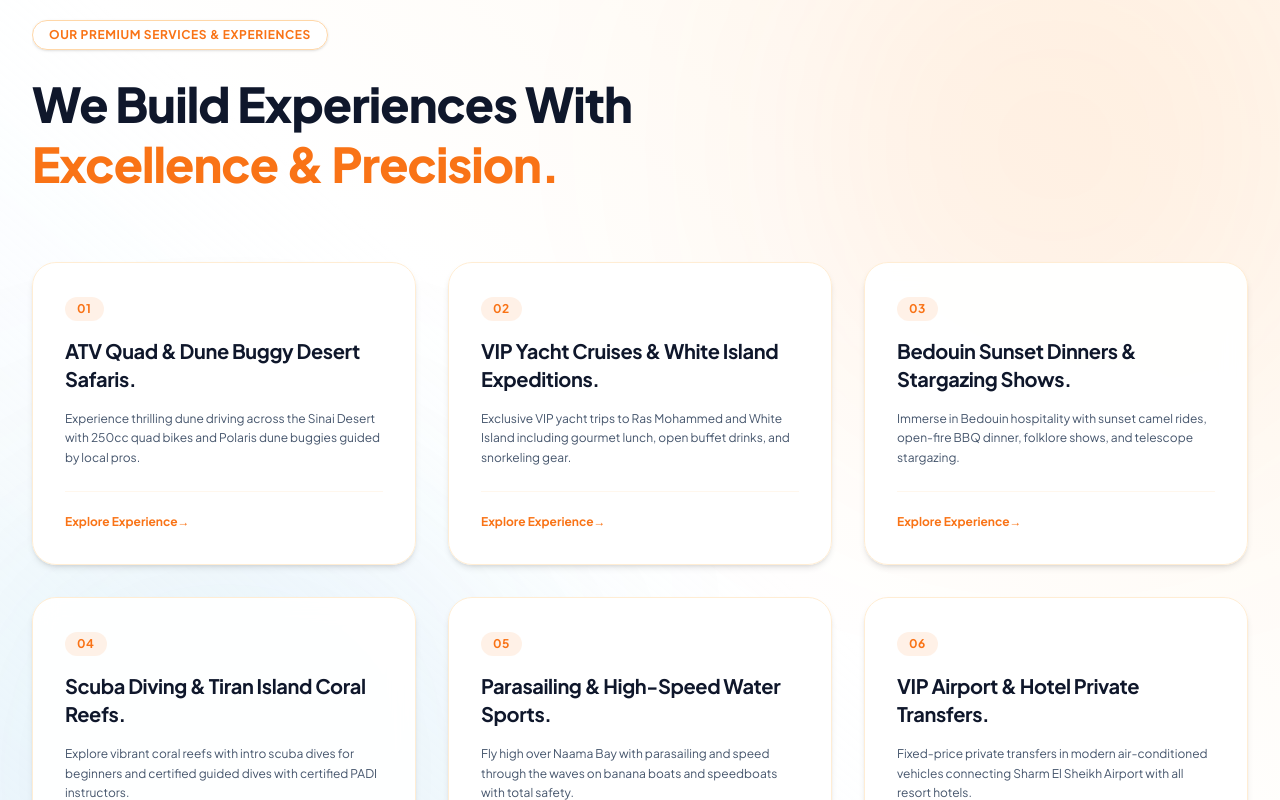
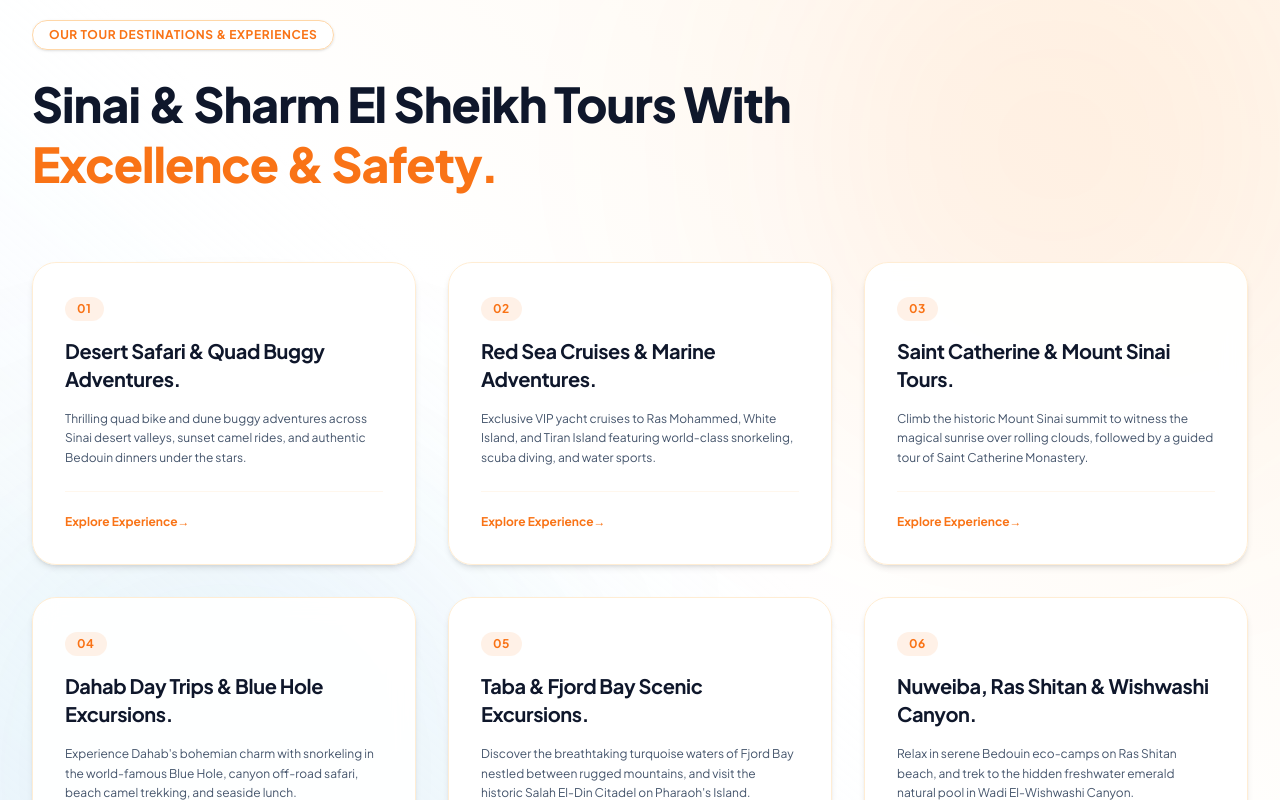
Before and after one commit to ahmedyasser1234/elhana, a React (Vite) app: page / in a window 1280 px wide. Shown: the part 1660-2460 px from the top of the page. Built offline with nearby package versions, Linux system fonts and the light colour scheme; no server answers.

Commit message:
feat(home): update service cards to highlight Safari, Sea trips, Saint Catherine, Dahab, Taba, and Nuweiba

```diff
--- a/public/media-manifest.json
+++ b/public/media-manifest.json
@@ -1,5 +1,5 @@
 {
-  "generated": "2026-10-28T12:59:35.437Z",
+  "generated": "2026-10-28T13:27:37.170Z",
   "items": [
     {
       "url": "/images/safari/atv/double/dinner/WhatsApp Image 2026-10-05 at 11.26.00 AM (1).jpeg",
--- a/src/components/home/ServicesListSection.jsx
+++ b/src/components/home/ServicesListSection.jsx
@@ -13,51 +13,51 @@ export const ServicesListSection = () => {
   const services = [
     {
       num: "01",
-      title: isAr ? "رحلات بيتش باجي وبوجي سفاري الصحراء." : "ATV Quad & Dune Buggy Desert Safaris.",
+      title: isAr ? "رحلات سفاري الصحراء والبيتش باجي." : "Desert Safari & Quad Buggy Adventures.",
       desc: isAr
-        ? "خوض تجربة القيادة الحرة في صحراء سيناء الساحرة بسيارات البوجي والبيتش باجي 250cc مع مرشدين محترفين."
-        : "Experience thrilling dune driving across the Sinai Desert with 250cc quad bikes and Polaris dune buggies guided by local pros.",
-      link: "/atv-tours"
+        ? "مغامرات قيادة البيتش باجي وسيارات البوجي في قلب صحراء سيناء ووادي الماندال، وركوب الجمال وحفلات العشاء البدوي الفاخرة تحت النجوم."
+        : "Thrilling quad bike and dune buggy adventures across Sinai desert valleys, sunset camel rides, and authentic Bedouin dinners under the stars.",
+      link: "/safari"
     },
     {
       num: "02",
-      title: isAr ? "إبحار ويخوت فاخرة إلى الجزيرة البيضاء." : "VIP Yacht Cruises & White Island Expeditions.",
+      title: isAr ? "الرحلات والأنشطة البحرية واليخوت." : "Red Sea Cruises & Marine Adventures.",
       desc: isAr
-        ? "رحلات يخوت VIP ممتازة إلى محمية رأس محمد والجزيرة البيضاء شاملة الغداء والمشروبات ومعدات السنوركلينج."
-        : "Exclusive VIP yacht trips to Ras Mohammed and White Island including gourmet lunch, open buffet drinks, and snorkeling gear.",
-      link: "/yacht-trips"
+        ? "إبحار بيخوت VIP فاخرة إلى محمية رأس محمد والجزيرة البيضاء وجزيرة تيران، مع تجارب السنوركلينج والغوص الاحترافي والألعاب المائية."
+        : "Exclusive VIP yacht cruises to Ras Mohammed, White Island, and Tiran Island featuring world-class snorkeling, scuba diving, and water sports.",
+      link: "/sea-trips"
     },
     {
       num: "03",
-      title: isAr ? "سهرات عشاء بدوي وعروض فلكلورية تحت النجوم." : "Bedouin Sunset Dinners & Stargazing Shows.",
+      title: isAr ? "رحلات سانت كاترين وجبل موسى." : "Saint Catherine & Mount Sinai Tours.",
       desc: isAr
-        ? "استمتع بغروب الشمس الصحراوي والعشاء البدوي اللذيذ مع العروض الفلكلورية وركوب الجمال ورصد النجوم بالتليسكوب."
-        : "Immerse in Bedouin hospitality with sunset camel rides, open-fire BBQ dinner, folklore shows, and telescope stargazing.",
-      link: "/bedouin-experience"
+        ? "صعود قمة جبل موسى التاريخي لمشاهدة شروق الشمس الساحر فوق بحر الغيوم، مع جولة إرشادية داخل دير سانت كاترين وشجرة العليقة المقدسة."
+        : "Climb the historic Mount Sinai summit to witness the magical sunrise over rolling clouds, followed by a guided tour of Saint Catherine Monastery.",
+      link: "/excursions?tab=catherine"
     },
     {
       num: "04",
-      title: isAr ? "رحلات غوص واستكشاف شعب جزيرة تيران." : "Scuba Diving & Tiran Island Coral Reefs.",
+      title: isAr ? "رحلات دهب ومحمية البلو هول." : "Dahab Day Trips & Blue Hole Excursions.",
       desc: isAr
-        ? "اكتشف الحياة البحرية في البحر الأحمر مع غطسات التعارف للمبتدئين والغوص الاحترافي مع مدربي PADI."
-        : "Explore vibrant coral reefs with intro scuba dives for beginners and certified guided dives with certified PADI instructors.",
-      link: "/diving"
+        ? "استكشاف سحر دهب والغوص والسنوركلينج في الثقب الأزرق العالمي (Blue Hole)، ومغامرات الكانيون مع ركوب الجمال وغداء بدوي شهي على البحر."
+        : "Experience Dahab's bohemian charm with snorkeling in the world-famous Blue Hole, canyon off-road safari, beach camel trekking, and seaside lunch.",
+      link: "/excursions?tab=dahab"
     },
     {
       num: "05",
-      title: isAr ? "مغامرات باراسيلينج وألعاب مائية حماسية." : "Parasailing & High-Speed Water Sports.",
+      title: isAr ? "رحلات طابا وخليج فيورد باي." : "Taba & Fjord Bay Scenic Excursions.",
       desc: isAr
-        ? "حلق فوق خليج نعمة بالطيران الشراعي واستمتع بركوب البنانة والقارب السريع مع أقصى معايير الأمان."
-        : "Fly high over Naama Bay with parasailing and speed through the waves on banana boats and speedboats with total safety.",
-      link: "/parasailing"
+        ? "جولة بانورامية إلى خليج فيورد باي بمياهه الفيروزية الصافية المحاطة بسلاسل جبال سيناء، وزيارة قلعة صلاح الدين التاريخية على جزيرة فرعون."
+        : "Discover the breathtaking turquoise waters of Fjord Bay nestled between rugged mountains, and visit the historic Salah El-Din Citadel on Pharaoh's Island.",
+      link: "/excursions?tab=taba"
     },
     {
       num: "06",
-      title: isAr ? "انتقالات فندقية ومطار شرم الشيخ VIP." : "VIP Airport & Hotel Private Transfers.",
+      title: isAr ? "رحلات نويبع ومخيمات رأس شيطان." : "Nuweiba, Ras Shitan & Wishwashi Canyon.",
       desc: isAr
-        ? "خدمات استقبال وانتقالات بسيارات حديثة ومكيفة بأسعار ثابتة بدون رسوم خفية بين المطار وجميع فنادق شرم الشيخ."
-        : "Fixed-price private transfers in modern air-conditioned vehicles connecting Sharm El Sheikh Airport with all resort hotels.",
-      link: "/transfers"
+        ? "أجواء الاسترخاء والهدوء على شواطئ رأس شيطان البدوية الساحرة، ومغامرة المشي والسباحة في مسبح وادي الوشواشي الطبيعي العذب وسط الجبال."
+        : "Relax in serene Bedouin eco-camps on Ras Shitan beach, and trek to the hidden freshwater emerald natural pool in Wadi El-Wishwashi Canyon.",
+      link: "/excursions?tab=nuweiba"
     }
   ];
 
@@ -73,14 +73,14 @@ export const ServicesListSection = () => {
         <div className="space-y-4 max-w-3xl">
           <TextMaskReveal>
             <div className="inline-flex items-center px-4 py-1.5 rounded-full bg-white/90 border border-orange-200 text-[#F97316] text-xs font-bold uppercase tracking-wider shadow-sm">
-              <span>{isAr ? "خدماتنا وتجاربنا الاستثنائية" : "Our Premium Services & Experiences"}</span>
+              <span>{isAr ? "وجهات وتجارب رحلاتنا" : "Our Tour Destinations & Experiences"}</span>
             </div>
           </TextMaskReveal>
 
           <TextMaskReveal delay={0.15}>
             <h2 className="text-3xl md:text-5xl font-black font-heading tracking-tight text-slate-900 leading-tight">
-              {isAr ? "نصنع تجارب سياحية بأعلى معايير " : "We Build Experiences With "}
-              <span className="text-[#F97316]">{isAr ? "الاحترافية والرفاهية." : "Excellence & Precision."}</span>
+              {isAr ? "رحلات سيناء وشرم الشيخ بأعلى معايير " : "Sinai & Sharm El Sheikh Tours With "}
+              <span className="text-[#F97316]">{isAr ? "الاحترافية والأمان." : "Excellence & Safety."}</span>
             </h2>
           </TextMaskReveal>
         </div>
```
